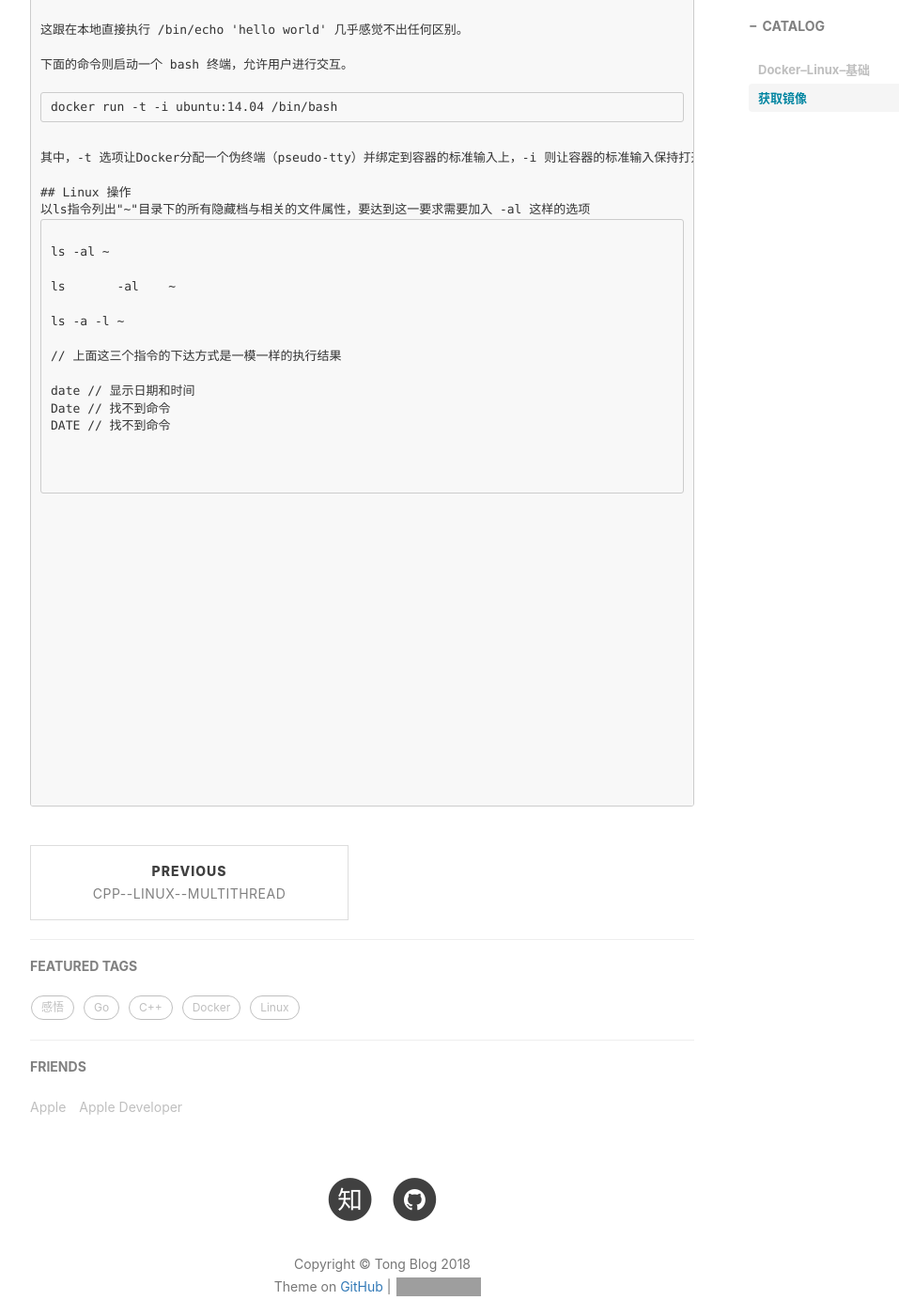
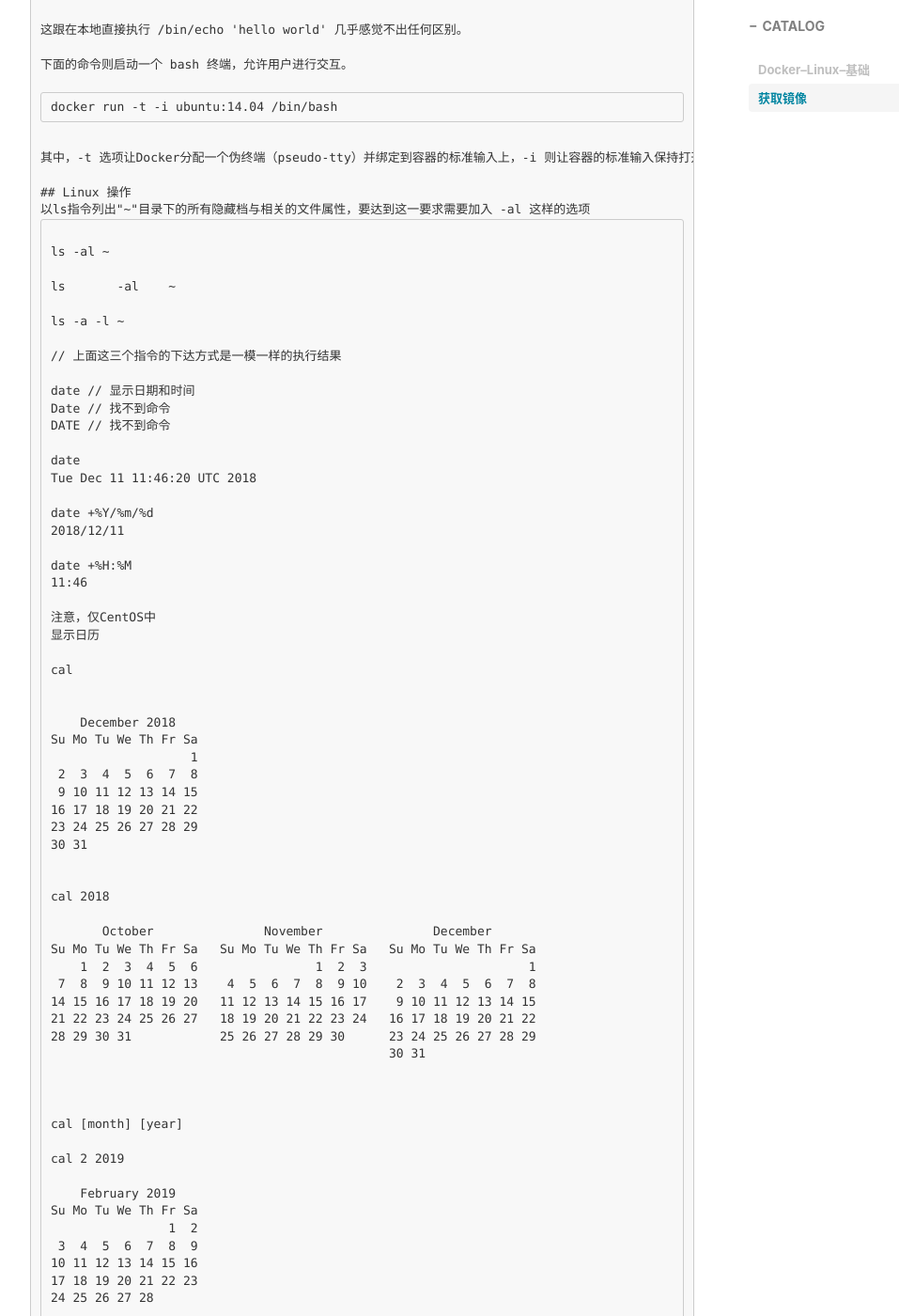
Before and after one commit to AugustineTong/TongBlog, a Jekyll site: the page built from _posts/2018-12-13-DockerLinux基础.md, in a window 1280 px wide and 1400 px high, scrolled down 1298 px. Shown: the whole window at 94% size, without its empty margins (233-1190 px from the left). Built offline with Jekyll 4.4.1, drawn with Linux system fonts in a browser that asks for light colours; nearby versions of some CDN libraries; comment, search, counter and statistics services are not loaded; some of the changed text lies outside the part shown; grey boxes are pictures that could not be loaded.

Commit message:
Update 2018-12-13-DockerLinux基础.md

```diff
--- a/_posts/2018-12-13-DockerLinux基础.md
+++ b/_posts/2018-12-13-DockerLinux基础.md
@@ -70,6 +70,64 @@ date // 显示日期和时间
 Date // 找不到命令
 DATE // 找不到命令
 
+date
+Tue Dec 11 11:46:20 UTC 2018
+
+date +%Y/%m/%d
+2018/12/11
+
+date +%H:%M
+11:46
+
+注意，仅CentOS中
+显示日历
+
+cal
+
+
+    December 2018
+Su Mo Tu We Th Fr Sa
+                   1
+ 2  3  4  5  6  7  8
+ 9 10 11 12 13 14 15
+16 17 18 19 20 21 22
+23 24 25 26 27 28 29
+30 31
+
+
+cal 2018
+
+       October               November               December
+Su Mo Tu We Th Fr Sa   Su Mo Tu We Th Fr Sa   Su Mo Tu We Th Fr Sa
+    1  2  3  4  5  6                1  2  3                      1
+ 7  8  9 10 11 12 13    4  5  6  7  8  9 10    2  3  4  5  6  7  8
+14 15 16 17 18 19 20   11 12 13 14 15 16 17    9 10 11 12 13 14 15
+21 22 23 24 25 26 27   18 19 20 21 22 23 24   16 17 18 19 20 21 22
+28 29 30 31            25 26 27 28 29 30      23 24 25 26 27 28 29
+                                              30 31
+
+
+
+cal [month] [year]
+
+cal 2 2019
+
+    February 2019
+Su Mo Tu We Th Fr Sa
+                1  2
+ 3  4  5  6  7  8  9
+10 11 12 13 14 15 16
+17 18 19 20 21 22 23
+24 25 26 27 28
+
+简单好用的计算器bc
+
+bc
+
+坑：Docker中的Centos镜像最开始并没有bc，需要自己安装
+yum install bc
+yum install man
+
 
 
 </pre>
```
